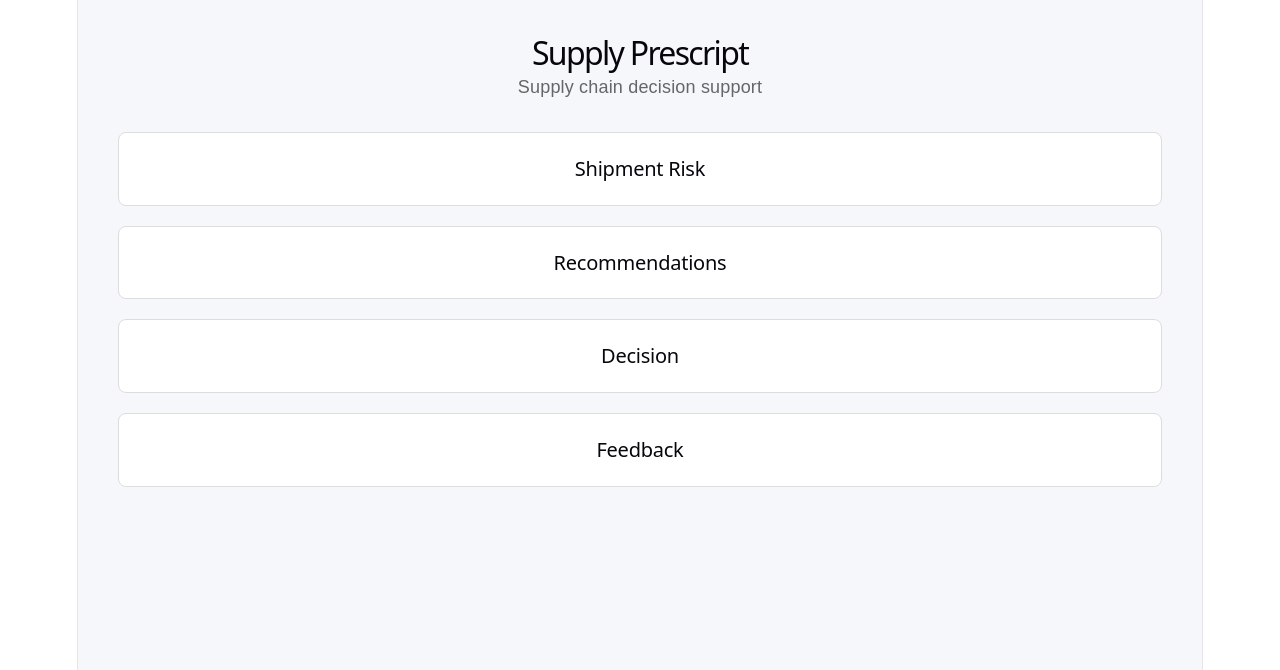
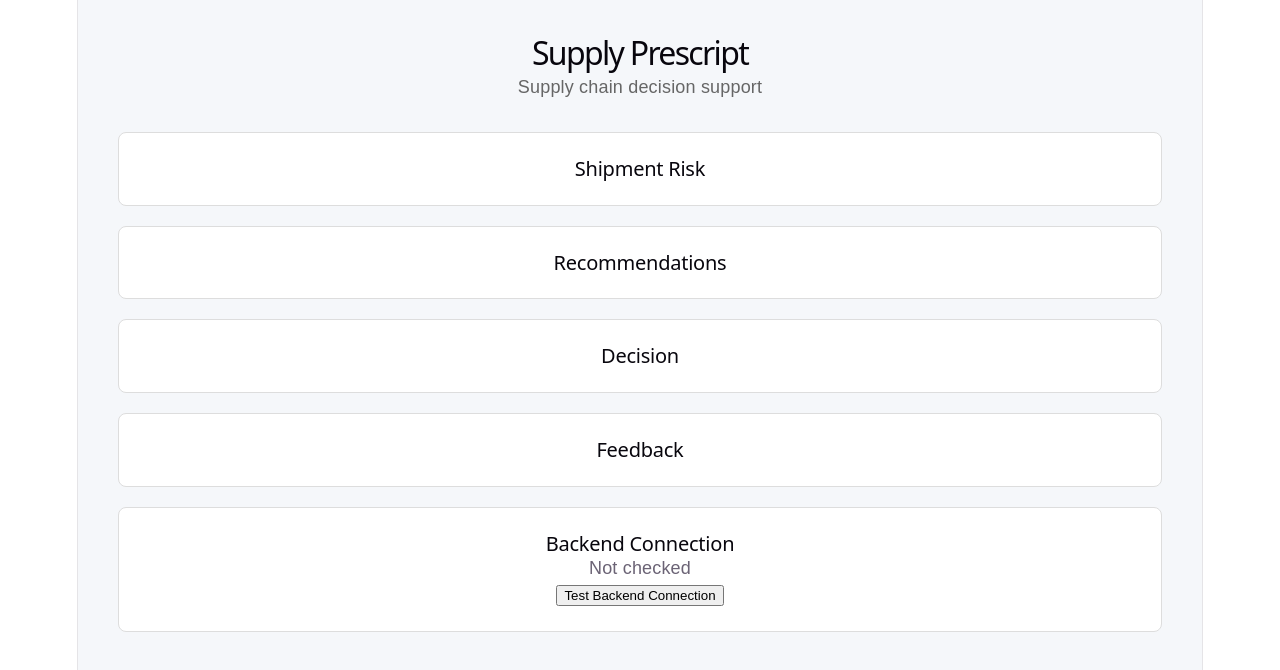
Before and after one commit to ShyamVarmora/Supply-Prescript, a React app in the folder frontend/: page / in a window 1280 px wide. Shown: the top 670 px of the page. Built offline with nearby package versions, Linux system fonts and the light colour scheme; no server answers; the HTML template or start-up script is replaced by a standard one.

Commit message:
feat: connect supply prescript UI foundation

```diff
--- a/frontend/src/App.jsx
+++ b/frontend/src/App.jsx
@@ -1,6 +1,26 @@
+import { useState } from "react";
+import { checkBackendHealth } from "./services/api";
 import "./App.css";
 
 function App() {
+  const [backendStatus, setBackendStatus] = useState("Not checked");
+
+  const testBackendConnection = async () => {
+    setBackendStatus("Checking...");
+
+    try {
+      const result = await checkBackendHealth();
+
+      if (result.status === "ok") {
+        setBackendStatus("Backend connected");
+      } else {
+        setBackendStatus("Unexpected backend response");
+      }
+    } catch (error) {
+      setBackendStatus("Backend unavailable");
+    }
+  };
+
   return (
     <div className="app">
       <header className="app-header">
@@ -24,6 +44,16 @@ function App() {
         <section className="section">
           <h2>Feedback</h2>
         </section>
+
+        <section className="section">
+          <h2>Backend Connection</h2>
+
+          <p>{backendStatus}</p>
+
+          <button type="button" onClick={testBackendConnection}>
+            Test Backend Connection
+          </button>
+        </section>
       </main>
     </div>
   );
--- /dev/null
+++ b/frontend/src/services/api.js
@@ -0,0 +1,18 @@
+const API_BASE_URL =
+  import.meta.env.VITE_API_BASE_URL || "http://127.0.0.1:8000";
+
+export async function checkBackendHealth() {
+  try {
+    const response = await fetch(`${API_BASE_URL}/health`);
+
+    if (!response.ok) {
+      throw new Error(`Backend returned ${response.status}`);
+    }
+
+    return await response.json();
+  } catch (error) {
+    throw new Error(
+      `Unable to connect to the backend: ${error.message}`
+    );
+  }
+}
```
Also changed, not shown: 1 other file (tests, documents, lock files or other folders).
